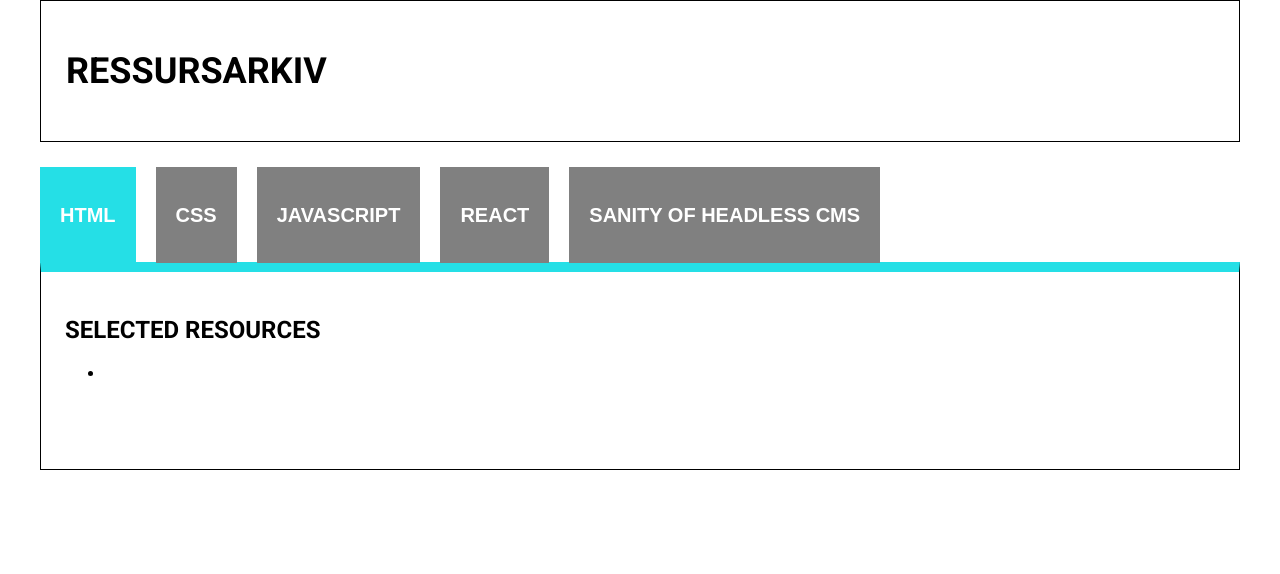
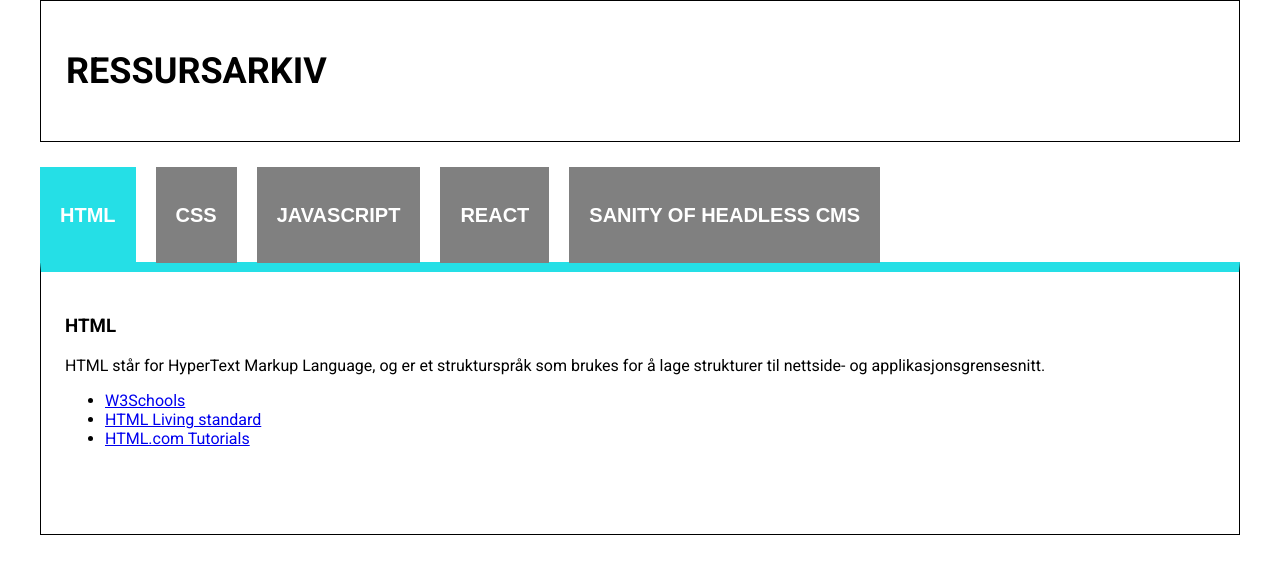
Before and after one commit to arditrm/uin23ak3_resourceapp_group35, a React (Create React App) app in the folder my-app/: page / in a window 1280 px wide. Both pictures are taken after a click on the button "HTML". Shown: the top 574 px of the page. Built offline with nearby package versions, Linux system fonts and the light colour scheme.

Commit message:
fungerene side

```diff
--- a/my-app/src/components/Nav.js
+++ b/my-app/src/components/Nav.js
@@ -1,18 +1,14 @@
 import React, { useState } from "react";
-import resources from "./ressurser";
+
+import resources from "./ressurser"
 
 export default function Nav() {
+  const [selectedResources, setSelectedResources] = useState([]);
+
   const handleButtonClick = (category) => {
-    // Filter the resources array to get only the items in the selected category
-    const categoryResources = resources.filter(
-      (resource) => resource.category.toLowerCase() === category.toLowerCase()
-    );
-
-    // Set the state with the selected category resources
+    const categoryResources = resources.filter((resource) => resource.category.toLowerCase() === category.toLowerCase());
     setSelectedResources(categoryResources);
   };
-
-  const [selectedResources, setSelectedResources] = useState([]);
 
   return (
     <div className="container">
@@ -21,16 +17,13 @@ export default function Nav() {
       </header>
 
       <nav>
-        <button onClick={() => handleButtonClick("html")} className="Kategori">
+        <button onClick={() => handleButtonClick("HTML")} className="Kategori">
           <h2>HTML</h2>
         </button>
         <button onClick={() => handleButtonClick("CSS")} className="Kategori">
           <h2>CSS</h2>
         </button>
-        <button
-          onClick={() => handleButtonClick("JavaScript")}
-          className="Kategori"
-        >
+        <button onClick={() => handleButtonClick("JavaScript")} className="Kategori">
           <h2>JavaScript</h2>
         </button>
 
@@ -38,21 +31,27 @@ export default function Nav() {
           <h2>React</h2>
         </button>
 
-        <button
-          onClick={() => handleButtonClick("Sanity and headless CMS")}
-          className="Kategori"
-        >
+        <button onClick={() => handleButtonClick("Sanity and headless CMS")} className="Kategori">
           <h2>Sanity of headless CMS</h2>
         </button>
       </nav>
 
       <main id="main">
-        <h2>Selected Resources</h2>
-        <ul>
-          {selectedResources.map((resource) => (
-            <li key={resource.id}>{resource.title}</li>
-          ))}
-        </ul>
+        {selectedResources.map((resource, index) => (
+          <div key={index}>
+            <h3>{resource.category}</h3>
+            <p>{resource.text}</p>
+            <ul>
+              {resource.sources.map((source, index) => (
+                <li key={index}>
+                  <a href={source.url} target="_blank" rel="noopener noreferrer">
+                    {source.title}
+                  </a>
+                </li>
+              ))}
+            </ul>
+          </div>
+        ))}
       </main>
     </div>
   );
```
